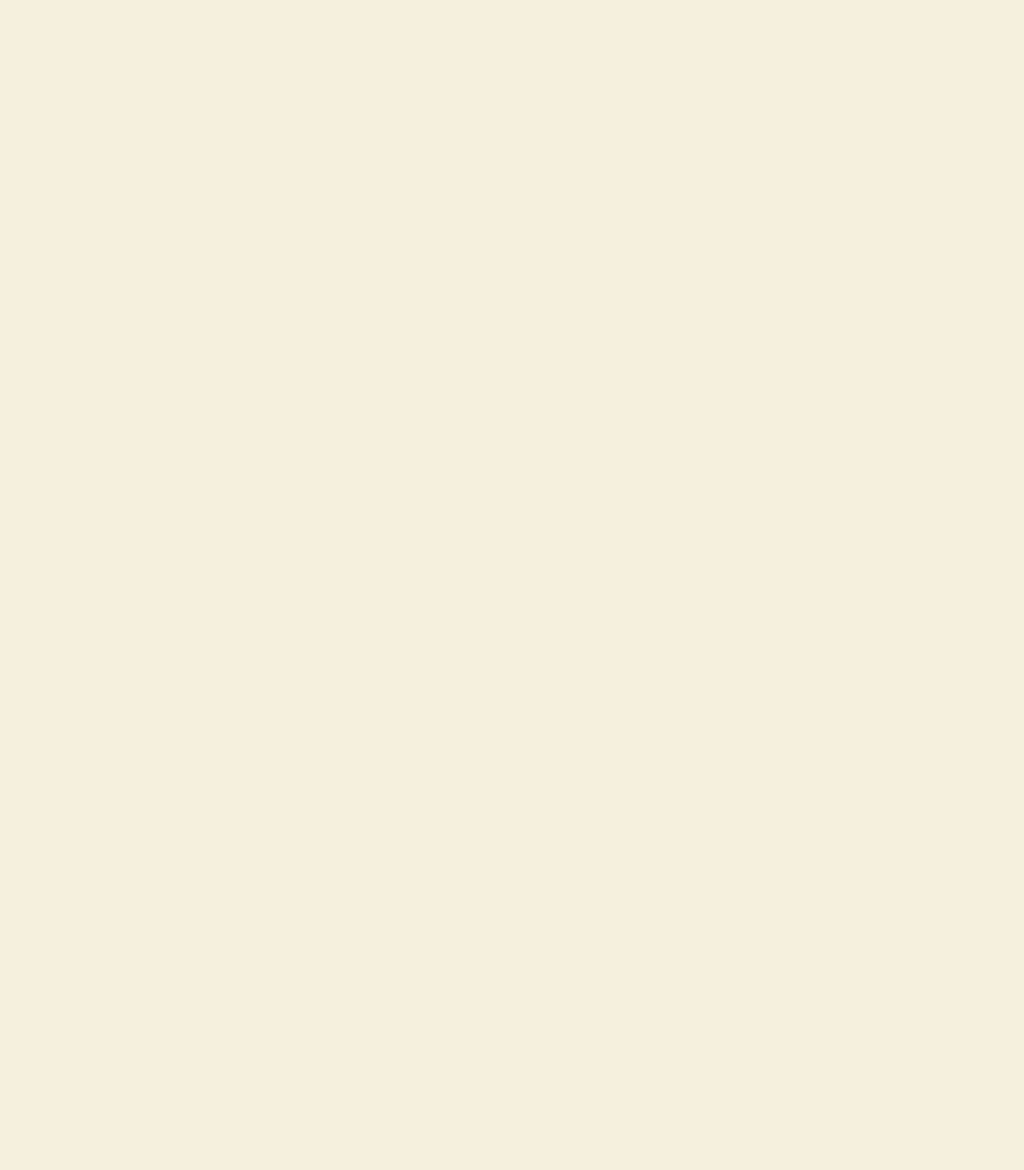
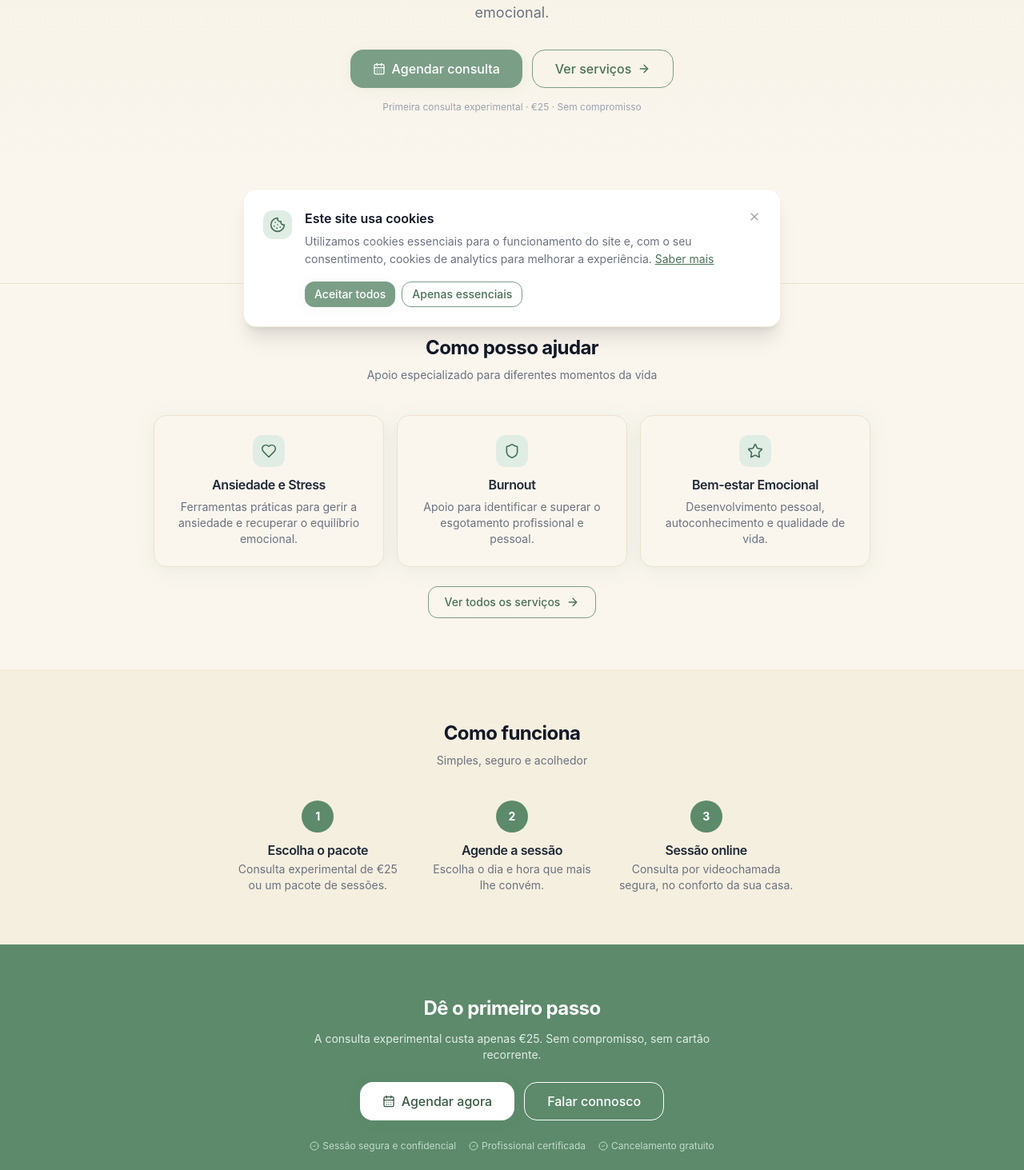
Before and after one commit to elisabeteterapia-sys/euthycare, a Next.js app in the folder frontend/: page / in a window 1280 px wide. Before the commit this address had no page. Shown: the part 367-1830 px from the top of the page at 80% size. Before the commit the page ends 800 px from the top, so only its background shows below. Built offline with nearby package versions, Linux system fonts and the light colour scheme.

Commit message:
Restore homepage with full navigation

```diff
--- a/frontend/app/(marketing)/page.tsx
+++ b/frontend/app/(marketing)/page.tsx
@@ -1,12 +1,146 @@
-// Homepage redireciona para a página de lançamento enquanto o app está em construção.
-import { redirect } from 'next/navigation'
+import Link from 'next/link'
+import { CalendarDays, Heart, Shield, Leaf, ArrowRight, Star, CheckCircle2 } from 'lucide-react'
+import { Button } from '@/components/ui/button'
+import { Card } from '@/components/ui/card'
 import type { Metadata } from 'next'
 
 export const metadata: Metadata = {
-  title: 'EuthyCare — Em breve',
-  description: 'Uma nova plataforma terapêutica está chegando. Junte-se à lista de espera e seja um dos primeiros.',
+  title: 'EuthyCare — Psicoterapia Online',
+  description: 'Cuidado mental acolhedor e acessível. Consultas de psicoterapia online com profissionais qualificados.',
 }
 
 export default function HomePage() {
-  redirect('/euthy-lancamento')
+  return (
+    <div className="flex flex-col">
+
+      {/* Hero */}
+      <section className="bg-gradient-to-b from-cream-200 to-cream-100 py-20 px-4">
+        <div className="container-app text-center max-w-3xl mx-auto">
+          <div className="inline-flex items-center gap-2 bg-sage-100 text-sage-700 text-xs font-semibold px-3 py-1.5 rounded-full mb-6">
+            <Leaf className="h-3.5 w-3.5" /> Psicoterapia Online · Portugal
+          </div>
+          <h1 className="text-4xl md:text-5xl font-bold text-gray-900 leading-tight mb-5">
+            Cuidado mental <span className="text-sage-500">acolhedor</span> e acessível
+          </h1>
+          <p className="text-lg text-gray-500 mb-8 max-w-xl mx-auto">
+            Sessões de psicoterapia online, no conforto da sua casa. Apoio profissional para ansiedade, burnout, relações e bem-estar emocional.
+          </p>
+          <div className="flex flex-col sm:flex-row gap-3 justify-center">
+            <Link href="/agendamento">
+              <Button size="lg" className="gap-2">
+                <CalendarDays className="h-4 w-4" /> Agendar consulta
+              </Button>
+            </Link>
+            <Link href="/servicos">
+              <Button size="lg" variant="outline" className="gap-2">
+                Ver serviços <ArrowRight className="h-4 w-4" />
+              </Button>
+            </Link>
+          </div>
+          <p className="text-xs text-gray-400 mt-4">Primeira consulta experimental · €25 · Sem compromisso</p>
+        </div>
+      </section>
+
+      {/* Trust */}
+      <section className="py-10 border-b border-cream-300 bg-cream-100">
+        <div className="container-app">
+          <div className="grid grid-cols-3 gap-4 max-w-2xl mx-auto text-center">
+            {[
+              { label: 'Consultas realizadas', value: '+200' },
+              { label: 'Anos de experiência', value: '8' },
+              { label: 'Satisfação', value: '98%' },
+            ].map(s => (
+              <div key={s.label}>
+                <p className="text-2xl font-bold text-sage-600">{s.value}</p>
+                <p className="text-xs text-gray-400 mt-1">{s.label}</p>
+              </div>
+            ))}
+          </div>
+        </div>
+      </section>
+
+      {/* Services */}
+      <section className="py-16 px-4 bg-cream-100">
+        <div className="container-app">
+          <div className="text-center mb-10">
+            <h2 className="text-2xl font-bold text-gray-900 mb-2">Como posso ajudar</h2>
+            <p className="text-gray-500 text-sm">Apoio especializado para diferentes momentos da vida</p>
+          </div>
+          <div className="grid grid-cols-1 md:grid-cols-3 gap-4 max-w-4xl mx-auto">
+            {[
+              { icon: Heart, title: 'Ansiedade e Stress', desc: 'Ferramentas práticas para gerir a ansiedade e recuperar o equilíbrio emocional.' },
+              { icon: Shield, title: 'Burnout', desc: 'Apoio para identificar e superar o esgotamento profissional e pessoal.' },
+              { icon: Star, title: 'Bem-estar Emocional', desc: 'Desenvolvimento pessoal, autoconhecimento e qualidade de vida.' },
+            ].map(s => (
+              <Card key={s.title} className="text-center p-6">
+                <div className="h-10 w-10 rounded-xl bg-sage-100 flex items-center justify-center mx-auto mb-3">
+                  <s.icon className="h-5 w-5 text-sage-600" />
+                </div>
+                <h3 className="font-semibold text-gray-800 mb-2">{s.title}</h3>
+                <p className="text-sm text-gray-500">{s.desc}</p>
+              </Card>
+            ))}
+          </div>
+          <div className="text-center mt-6">
+            <Link href="/servicos">
+              <Button variant="outline" className="gap-2">Ver todos os serviços <ArrowRight className="h-4 w-4" /></Button>
+            </Link>
+          </div>
+        </div>
+      </section>
+
+      {/* How it works */}
+      <section className="py-16 px-4 bg-cream-200/50">
+        <div className="container-app max-w-3xl mx-auto">
+          <div className="text-center mb-10">
+            <h2 className="text-2xl font-bold text-gray-900 mb-2">Como funciona</h2>
+            <p className="text-gray-500 text-sm">Simples, seguro e acolhedor</p>
+          </div>
+          <div className="grid grid-cols-1 md:grid-cols-3 gap-6">
+            {[
+              { step: '1', title: 'Escolha o pacote', desc: 'Consulta experimental de €25 ou um pacote de sessões.' },
+              { step: '2', title: 'Agende a sessão', desc: 'Escolha o dia e hora que mais lhe convém.' },
+              { step: '3', title: 'Sessão online', desc: 'Consulta por videochamada segura, no conforto da sua casa.' },
+            ].map(s => (
+              <div key={s.step} className="flex flex-col items-center text-center">
+                <div className="h-10 w-10 rounded-full bg-sage-500 text-white font-bold flex items-center justify-center mb-3 text-sm">
+                  {s.step}
+                </div>
+                <h3 className="font-semibold text-gray-800 mb-1">{s.title}</h3>
+                <p className="text-sm text-gray-500">{s.desc}</p>
+              </div>
+            ))}
+          </div>
+        </div>
+      </section>
+
+      {/* CTA */}
+      <section className="py-16 px-4 bg-sage-500 text-white text-center">
+        <div className="container-app max-w-xl mx-auto">
+          <h2 className="text-2xl font-bold mb-3">Dê o primeiro passo</h2>
+          <p className="text-sage-100 mb-6 text-sm">A consulta experimental custa apenas €25. Sem compromisso, sem cartão recorrente.</p>
+          <div className="flex flex-col sm:flex-row gap-3 justify-center">
+            <Link href="/agendamento">
+              <Button size="lg" className="bg-white text-sage-700 hover:bg-cream-100 gap-2">
+                <CalendarDays className="h-4 w-4" /> Agendar agora
+              </Button>
+            </Link>
+            <Link href="/contato">
+              <Button size="lg" variant="outline" className="border-white text-white hover:bg-sage-600 gap-2">
+                Falar connosco
+              </Button>
+            </Link>
+          </div>
+          <div className="flex items-center justify-center gap-4 mt-6 text-xs text-sage-200">
+            {['Sessão segura e confidencial', 'Profissional certificada', 'Cancelamento gratuito'].map(t => (
+              <span key={t} className="flex items-center gap-1">
+                <CheckCircle2 className="h-3 w-3" /> {t}
+              </span>
+            ))}
+          </div>
+        </div>
+      </section>
+
+    </div>
+  )
 }
--- a/frontend/components/layout/header.tsx
+++ b/frontend/components/layout/header.tsx
@@ -8,7 +8,7 @@ import { Button } from '@/components/ui/button'
 import { cn } from '@/lib/utils'
 
 const navLinks = [
-  { href: '/euthy-lancamento', label: 'Home', exact: true },
+  { href: '/', label: 'Home', exact: true },
   { href: '/agendamento', label: 'Consultas' },
   { href: '/loja', label: 'Loja' },
   { href: '/blog', label: 'Blog' },
```
